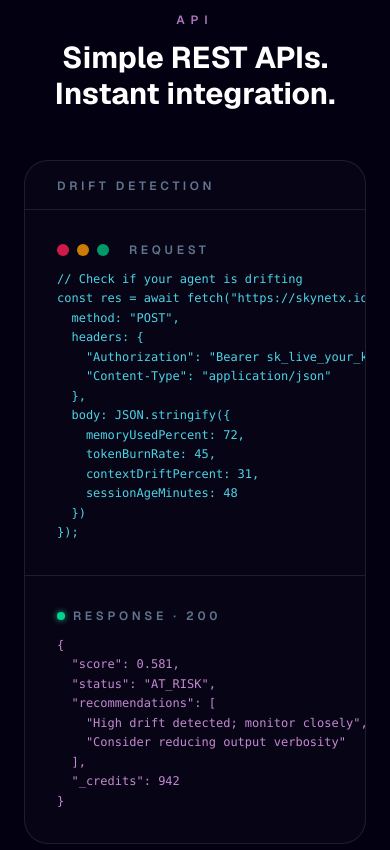
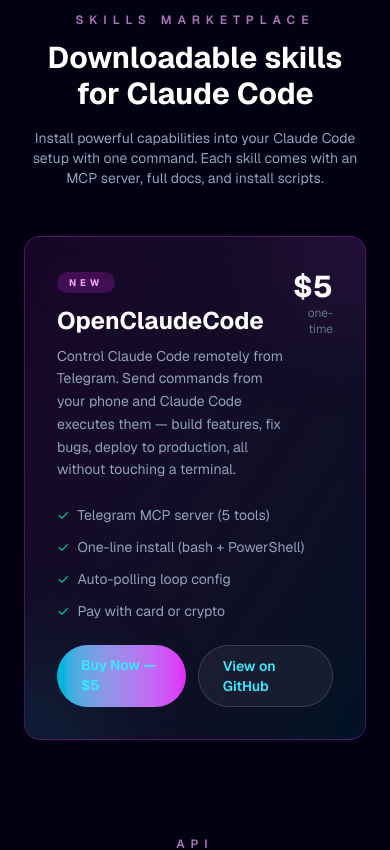
Before and after one commit to alexcarney460-hue/skynet, a Next.js app: page / in a window 390 px wide. Shown: the part 4940-5790 px from the top of the page. Built offline with nearby package versions, Linux system fonts and the light colour scheme.

Commit message:
feat: add Skills Marketplace section to homepage
Add OpenClaudeCode skill product card with description, pricing,
feature checklist, and buy/GitHub CTAs. Add Skills nav link.

```diff
--- a/app/page.tsx
+++ b/app/page.tsx
@@ -155,6 +155,7 @@ export default function LandingPage() {
           <a href="#problem" className="hidden sm:inline text-sm text-slate-400 transition hover:text-white">Why</a>
           <a href="#metrics" className="hidden sm:inline text-sm text-slate-400 transition hover:text-white">Metrics</a>
           <a href="#save-tokens" className="hidden sm:inline text-sm text-slate-400 transition hover:text-white">Save Tokens</a>
+          <a href="#skills" className="hidden sm:inline text-sm text-slate-400 transition hover:text-white">Skills</a>
           <a href="#pricing" className="hidden sm:inline text-sm text-slate-400 transition hover:text-white">Pricing</a>
           <a href="#api" className="hidden sm:inline text-sm text-slate-400 transition hover:text-white">API</a>
           <Link href="/console" className="rounded-full bg-gradient-to-r from-cyan-500 to-fuchsia-500 px-5 py-2 text-sm font-semibold text-white transition hover:shadow-[0_0_25px_rgba(0,214,255,0.4)]">
@@ -316,6 +317,64 @@ export default function LandingPage() {
             It saves ~5,000 tokens per call. At GPT-4 pricing, that&apos;s <span className="font-bold text-white">$0.15 saved per credit spent</span>.
             That&apos;s a <span className="font-bold text-emerald-300">30-150x ROI</span> on every compression call.
           </p>
+        </div>
+      </section>
+
+      {/* Skills Marketplace */}
+      <section id="skills" className="relative z-10 mx-auto max-w-7xl px-6 pb-24">
+        <div className="text-center">
+          <p className="text-xs font-semibold uppercase tracking-[0.5em] text-fuchsia-300/70">Skills Marketplace</p>
+          <h2 className="mt-3 text-3xl font-bold text-white sm:text-4xl">Downloadable skills for Claude Code</h2>
+          <p className="mx-auto mt-4 max-w-xl text-sm text-slate-400">
+            Install powerful capabilities into your Claude Code setup with one command.
+            Each skill comes with an MCP server, full docs, and install scripts.
+          </p>
+        </div>
+
+        <div className="mt-12 mx-auto max-w-2xl">
+          <div className="relative overflow-hidden rounded-2xl border border-fuchsia-500/30 bg-gradient-to-br from-fuchsia-500/10 to-cyan-500/10 p-8 backdrop-blur-xl">
+            <div className="pointer-events-none absolute -top-16 -right-16 h-32 w-32 rounded-full bg-fuchsia-500/20 blur-3xl" />
+            <div className="pointer-events-none absolute -bottom-16 -left-16 h-32 w-32 rounded-full bg-cyan-500/20 blur-3xl" />
+            <div className="relative">
+              <div className="flex items-start justify-between">
+                <div>
+                  <span className="rounded-full bg-fuchsia-500/20 px-3 py-1 text-[0.6rem] font-bold uppercase tracking-[0.4em] text-fuchsia-300">New</span>
+                  <h3 className="mt-3 text-2xl font-bold text-white">OpenClaudeCode</h3>
+                  <p className="mt-2 text-sm text-slate-400 leading-relaxed max-w-md">
+                    Control Claude Code remotely from Telegram. Send commands from your phone and Claude Code executes them — build features, fix bugs, deploy to production, all without touching a terminal.
+                  </p>
+                </div>
+                <div className="text-right">
+                  <p className="text-3xl font-bold text-white">$5</p>
+                  <p className="text-xs text-slate-500">one-time</p>
+                </div>
+              </div>
+
+              <div className="mt-6 grid gap-3 sm:grid-cols-2">
+                <div className="flex items-center gap-2 text-sm text-slate-400">
+                  <span className="text-emerald-400">&#10003;</span> Telegram MCP server (5 tools)
+                </div>
+                <div className="flex items-center gap-2 text-sm text-slate-400">
+                  <span className="text-emerald-400">&#10003;</span> One-line install (bash + PowerShell)
+                </div>
+                <div className="flex items-center gap-2 text-sm text-slate-400">
+                  <span className="text-emerald-400">&#10003;</span> Auto-polling loop config
+                </div>
+                <div className="flex items-center gap-2 text-sm text-slate-400">
+                  <span className="text-emerald-400">&#10003;</span> Pay with card or crypto
+                </div>
+              </div>
+
+              <div className="mt-6 flex gap-3">
+                <Link href="/console/billing" className="rounded-full bg-gradient-to-r from-cyan-500 to-fuchsia-500 px-6 py-2.5 text-sm font-semibold text-white transition hover:shadow-[0_0_20px_rgba(0,214,255,0.3)]">
+                  Buy Now — $5
+                </Link>
+                <a href="https://github.com/alexcarney460-hue/openclaudecode-skill" target="_blank" rel="noopener noreferrer" className="rounded-full border border-white/15 bg-white/5 px-6 py-2.5 text-sm font-semibold text-slate-300 transition hover:border-white/30 hover:text-white">
+                  View on GitHub
+                </a>
+              </div>
+            </div>
+          </div>
         </div>
       </section>
 
```
